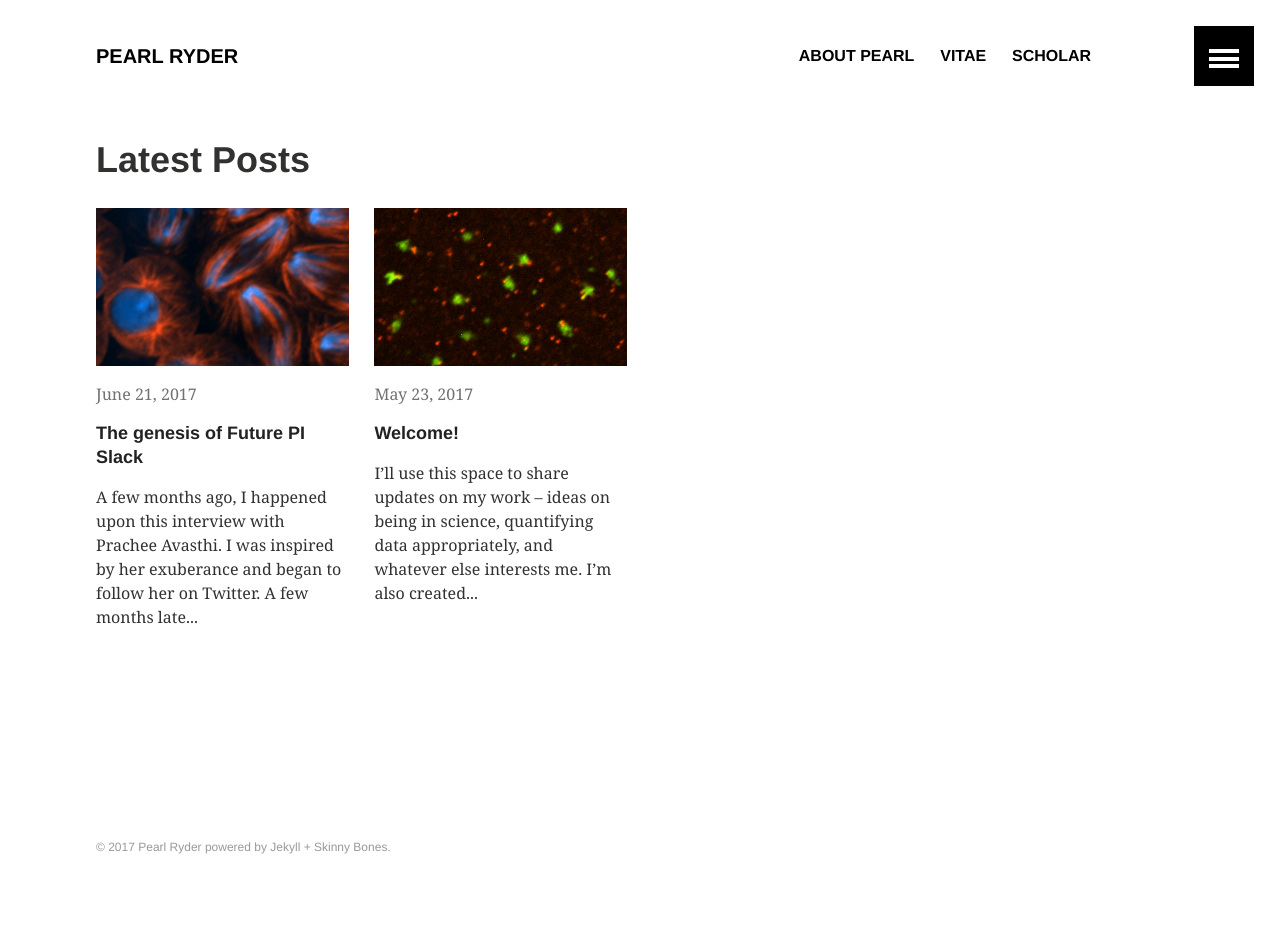
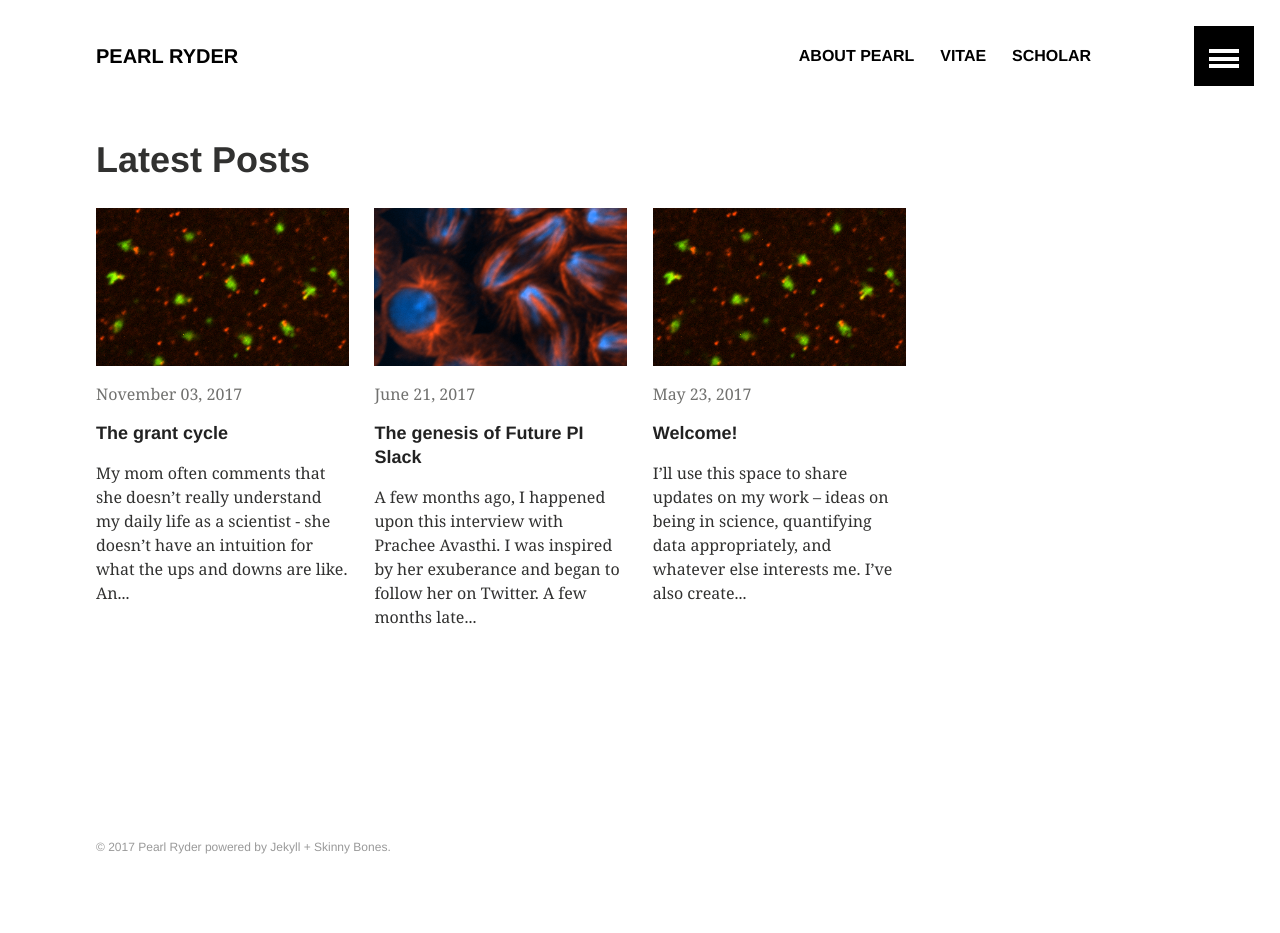
Before and after one commit to pearlryder/pearlryder.github.io, a Jekyll site: the page built from index.md, in a window 1280 px wide. Built offline with Jekyll 4.4.1, drawn with Linux system fonts in a browser that asks for light colours.

Commit message:
New blog post - the grant cycle
The grant cycle

```diff
--- a/_posts/2017-05-23-blog-post.md
+++ b/_posts/2017-05-23-blog-post.md
@@ -6,4 +6,4 @@ image:
   feature: welcome-intro-feature.png
 share: false
 ---
-I’ll use this space to share updates on my work – ideas on being in science, quantifying data appropriately, and whatever else interests me. I'm also created [Future PI Slack](https://twitter.com/FuturePI_Slack), which I'll talk about here from time to time.
+I’ll use this space to share updates on my work – ideas on being in science, quantifying data appropriately, and whatever else interests me. I've also created [Future PI Slack](https://twitter.com/FuturePI_Slack), which I'll talk about here from time to time.
--- /dev/null
+++ b/_posts/2017-11-03-the-grant-cycle.md
@@ -0,0 +1,15 @@
+---
+title: The grant cycle
+layout: article
+image:
+  teaser: welcome-intro-teaser.png
+  feature: welcome-intro-teaser.png
+
+---
+My mom often comments that she doesn't really understand my daily life as a scientist - she doesn't have an intuition for what the ups and downs are like. And I must admit that the teenage girl who is always inside me when it comes to family has been known to moan “you just don't understand.” My adult self has countered with “well then, why don't you explain?” and I've decided to take up the challenge. This post is the first of what I hope will be many that tries to bridge that gap and help my mom (and others who are interested) understand the daily life of a scientist.
+
+Last week, I felt a familiar creeping anxiety. It wasn’t front and center and it took a few days to recognize it, but at the edges of my relationship with work, I felt brittle and vulnerable. I knew that the study section group that reviews NIH grants would be discussing my individual fellowship application and the upcoming judgment was weighing on me. The individual applications explicitly evaluate you as a scientist, the lab you’ve chosen, and the work you believe in - it feels very personal. I’d put a lot of time and effort into the application and drawn in the support of several scientists whose work I admire deeply. This application was the first body of work that I’d put out into the scientific community since I switched careers from clinician-scientist to scientist with clinical training and the first NIH application to be launched from my advisor's lab. All these factors meant that I really hoped for good scores that would put me in the fundable range (and was worried I'd have to overcome the disappointment of bad scores).
+
+But then, why did I put the grant out there in the first place? Yes, to get the individual funding and the recognition that goes along with it. When evaluated along those lines, the scores become all important and anxiety provoking. But there were other goals too. I want to do the science - to discover something new about the world and share it with others. And I wanted the recognition that goes with the individual funding to help advance my bigger goal of doing the science as a leader of my own academic group. With all this in mind, I spent some time last week coming back to my basics. I reminded myself that obtaining an individual NRSA is not the only path to independence. I reconnected with why I love my work - the beauty of the images we create, the care that goes into designing analyses that are valid and rigorous, and the fun of being a part of a team. (I also made time to get out of thinking mode and spend time doing yoga and biking -- activities that refresh me mentally and physically).
+
+This week I got my scores - and they were good. Not only good, but much better than I had even considered hoping for. I got an impact score of 17, which placed me in the top 5th percentile (at NIH, lower is better). In the past, the funding cutoff for this type of grant at this NIH institute has ranged from the 20-30th percentile. To be realistic without counting any unhatched chickens, my scores mean that my application is well positioned for funding. And I'm delighted! I had prepared myself to keep moving forward even if I got a dreaded “not discussed,” but instead got a huge boost. After taking a risk and leaping from the clinical training train, this result feels like a validation that I’m on the right path. But the life cycle in the lab means that I pretty quickly moved forward and focused on new challenges - figuring out an analysis before an upcoming conference, scheming to apply for another (more competitive) grant, and generally pushing my project forward on all fronts. We'll celebrate at lab meeting today with pastries and an image of the score report went into my [“Feel Good”](https://blogs.scientificamerican.com/guest-blog/the-awesomest-7-year-postdoc-or-how-i-learned-to-stop-worrying-and-love-the-tenure-track-faculty-life/) email folder for when I need a confidence boost -- and then it's back to work.
```
